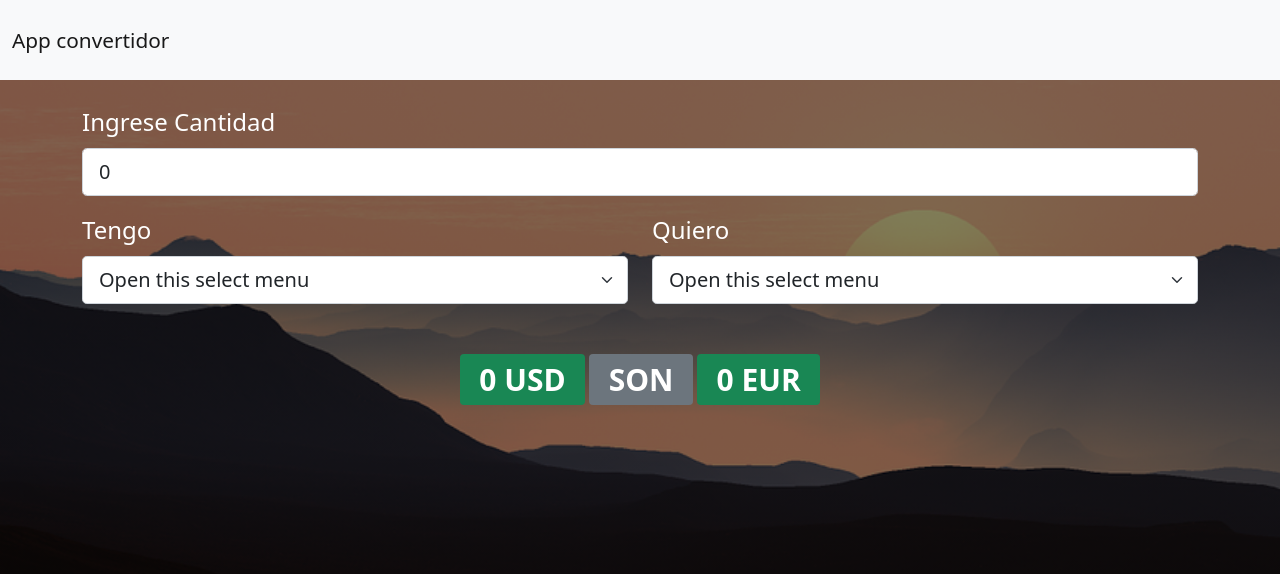
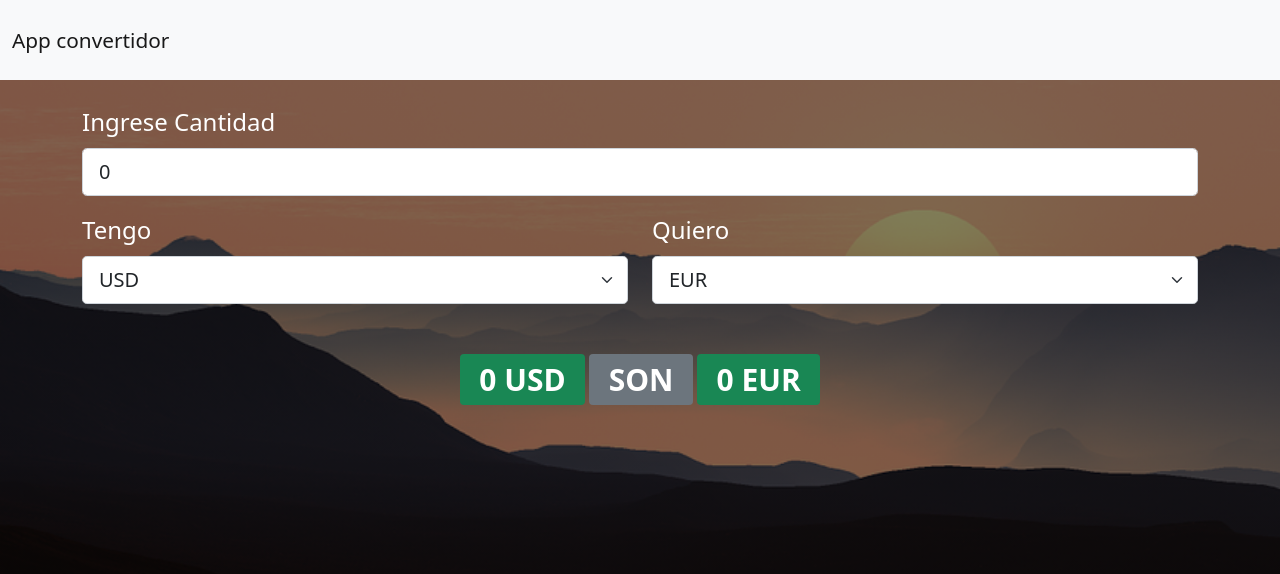
Before and after one commit to renecal/app-convertidor-angular, an Angular app: page / in a window 1280 px wide. Shown: the top 574 px of the page. Built offline with nearby package versions, Linux system fonts and the light colour scheme.

Commit message:
se genera array monedas, se editan select y bindin

```diff
--- a/src/app/components/convertidor/convertidor.component.html
+++ b/src/app/components/convertidor/convertidor.component.html
@@ -17,13 +17,10 @@
         <label for="tengo" class="form-label">Tengo</label>
         <select
           class="form-select form-select-lg"
-          id="tengo"
+          id="tengo" [(ngModel)] = "tengo"
           aria-label="Default select example"
         >
-          <option selected>Open this select menu</option>
-          <option value="1">One</option>
-          <option value="2">Two</option>
-          <option value="3">Three</option>
+        <option *ngFor="let moneda of monedas;">{{ moneda }}</option>
         </select>
       </div>
     </div>
@@ -32,12 +29,10 @@
       <select
         class="form-select form-select-lg"
         id="quiero"
+        [(ngModel)] = "quiero"
         aria-label="Default select example"
       >
-        <option selected>Open this select menu</option>
-        <option value="1">One</option>
-        <option value="2">Two</option>
-        <option value="3">Three</option>
+         <option *ngFor="let moneda of monedas;">{{ moneda }}</option>
       </select>
     </div>
   </div>
--- a/src/app/components/convertidor/convertidor.component.ts
+++ b/src/app/components/convertidor/convertidor.component.ts
@@ -11,6 +11,8 @@ export class ConvertidorComponent implements OnInit {
   quiero = 'EUR';
   total = 0;
 
+  monedas: string [] = ['USD', 'EUR', 'LIB'];
+
   constructor() { }
 
   ngOnInit(): void {
```
